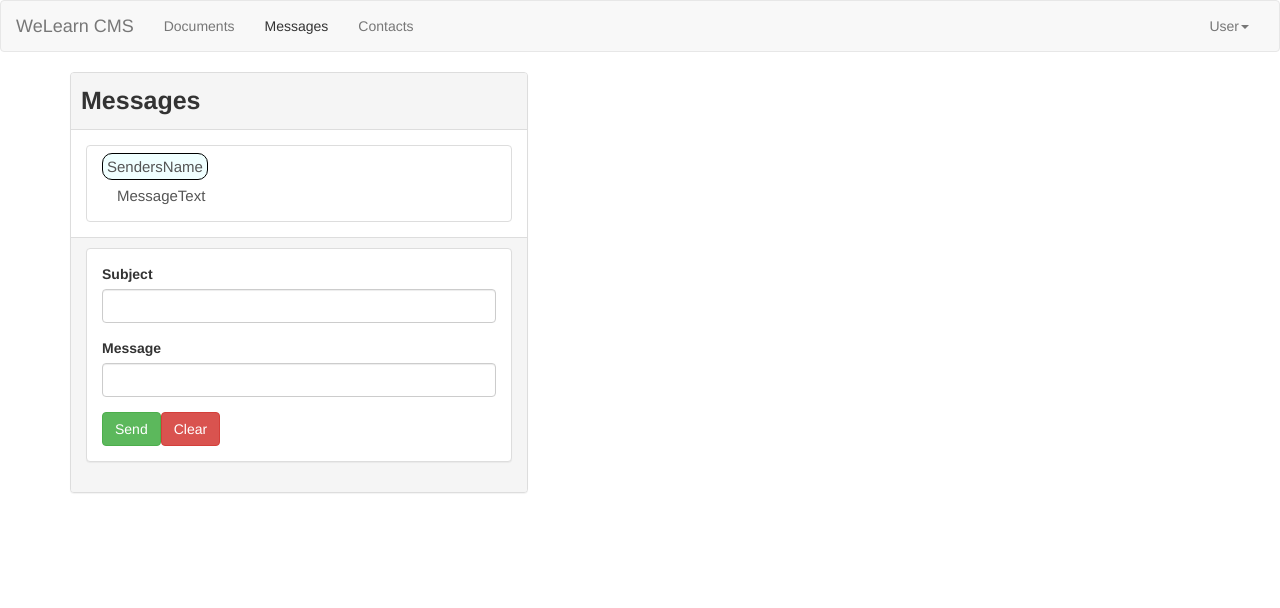
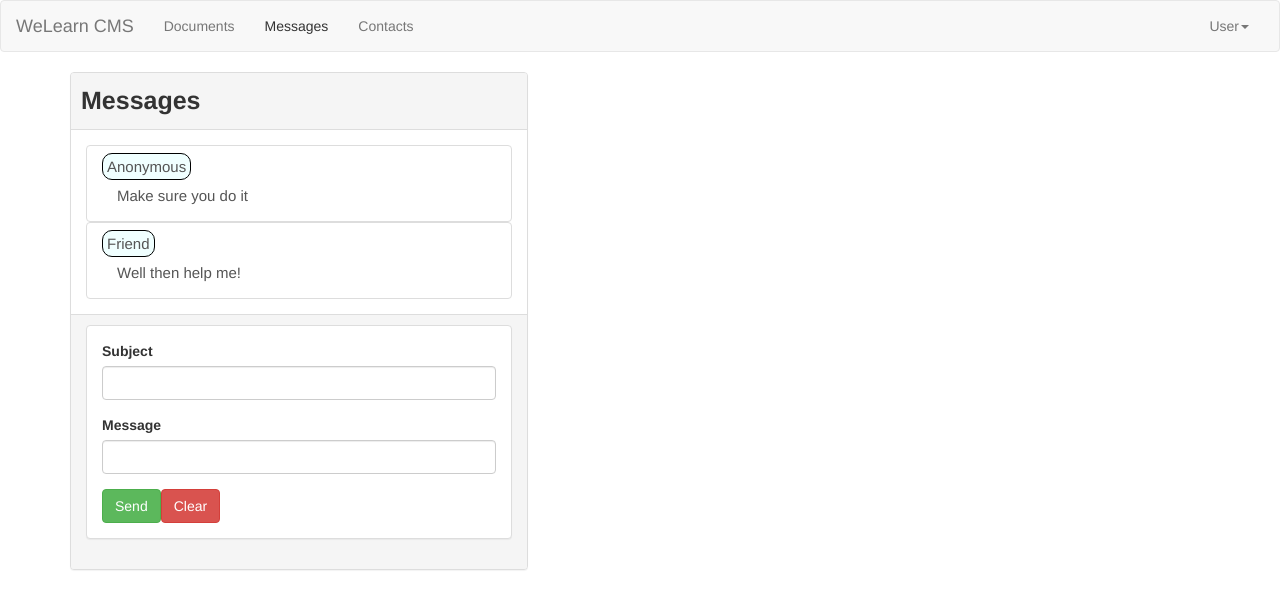
Before and after one commit to nlregulus077/CIT-301C-Projects, an Angular app in the folder cms/: page / in a window 1280 px wide. Both pictures are taken after a click on the link "Messages". Shown: the top 608 px of the page. Built offline with nearby package versions, Linux system fonts and the light colour scheme.

Commit message:
5/15/2017 4:46-Message Update

```diff
--- a/cms/src/app/documents/documents-list/documents-list.component.html
+++ b/cms/src/app/documents/documents-list/documents-list.component.html
@@ -1,5 +1,5 @@
 <div class="panel panel-default">
-  <div class="panel-heading">
+  <div class="panel-heading padding">
     <div class="row pad-left-right">
       <span class="pull-left title">Documents</span>
       <a class="btn btn-success pull-right">Add Document</a>
--- a/cms/src/app/messages/messages-edit/messages-edit.component.html
+++ b/cms/src/app/messages/messages-edit/messages-edit.component.html
@@ -11,7 +11,8 @@
             id="subject"
             class="form-control"
             size="120"
-            max="120">
+            max="120"
+            #subject>
         </div>
 
         <div class="col-sm-12 form-group">
@@ -21,14 +22,15 @@
             id="message"
             class="form-control"
             size="120"
-            max="255">
+            max="255"
+            #msgText>
         </div>
       </div>
 
       <div class="row">
         <div class="col-xs-12">
-          <button class="btn btn-success" type="submit">Send</button>
-          <button class="btn btn-danger" type="button">Clear</button>
+          <button class="btn btn-success" type="submit" (click)="onSendMessage()">Send</button>
+          <button class="btn btn-danger" type="button" (click)="onClear()">Clear</button>
         </div>
       </div>
 
--- a/cms/src/app/messages/messages-edit/messages-edit.component.ts
+++ b/cms/src/app/messages/messages-edit/messages-edit.component.ts
@@ -1,4 +1,5 @@
-import { Component, OnInit } from '@angular/core';
+import {Component, ElementRef, EventEmitter, OnInit, Output, ViewChild} from '@angular/core';
+import {Message} from "../messages.model";
 
 @Component({
   selector: 'cms-messages-edit',
@@ -7,9 +8,31 @@ import { Component, OnInit } from '@angular/core';
 })
 export class MessagesEditComponent implements OnInit {
 
+  @ViewChild('subject') subjectInputRef: ElementRef;
+  @ViewChild('msgText') msgTextInputRef: ElementRef;
+  @Output() addMessageEvent = new EventEmitter<Message>();
+
+  currentSender: string = 'Jeanina Lao';
+
   constructor() { }
 
   ngOnInit() {
   }
 
+  onSendMessage() {
+    const subjectName = this.subjectInputRef.nativeElement.value;
+    const messageText = this.msgTextInputRef.nativeElement.value;
+    const senderName = this.currentSender;
+    const newMessage = new Message(null, subjectName, messageText, senderName);
+    this.addMessageEvent.emit(newMessage);
+  }
+
+  onClear() {
+    const subjectName = null;
+    const messageText = null;
+    const senderName = this.currentSender;
+    const blankMessage = new Message(null, subjectName, messageText, senderName);
+    this.addMessageEvent.emit(blankMessage);
+  }
+
 }
--- a/cms/src/app/messages/messages-item/messages-item.component.html
+++ b/cms/src/app/messages/messages-item/messages-item.component.html
@@ -1,6 +1,6 @@
 <a class="list-group-item clearfix">
   <div class="">
-    <span class='messageHeader'>SendersName</span>
-    <div class='messageText'>MessageText</div>
+    <span class='messageHeader'>{{ message.sender }}</span>
+    <div class='messageText'>{{ message.msgText }}</div>
   </div>
 </a>
--- a/cms/src/app/messages/messages-item/messages-item.component.ts
+++ b/cms/src/app/messages/messages-item/messages-item.component.ts
@@ -1,4 +1,5 @@
-import { Component, OnInit } from '@angular/core';
+import {Component, Input, OnInit} from '@angular/core';
+import {Message} from "../messages.model";
 
 @Component({
   selector: 'cms-messages-item',
@@ -7,6 +8,8 @@ import { Component, OnInit } from '@angular/core';
 })
 export class MessagesItemComponent implements OnInit {
 
+  @Input() message: Message;
+
   constructor() { }
 
   ngOnInit() {
--- a/cms/src/app/messages/messages-list/messages-list.component.html
+++ b/cms/src/app/messages/messages-list/messages-list.component.html
@@ -9,12 +9,17 @@
       <div class="panel-body">
         <div class="row">
           <div class="col-xs-12">
-            <cms-messages-item></cms-messages-item>
+            <cms-messages-item
+              *ngFor="let messageElement of messages"
+              [message]="messageElement"
+              (addMessageEvent)="onAddMessage(messageElement)">
+            </cms-messages-item>
           </div>
         </div>
       </div>
       <div class="panel-footer">
-        <cms-messages-edit></cms-messages-edit>
+        <cms-messages-edit
+        (addMessageEvent)="onAddMessage($event)"></cms-messages-edit>
       </div>
     </div>
   </div>
--- a/cms/src/app/messages/messages-list/messages-list.component.ts
+++ b/cms/src/app/messages/messages-list/messages-list.component.ts
@@ -1,4 +1,5 @@
 import { Component, OnInit } from '@angular/core';
+import {Message} from "../messages.model";
 
 @Component({
   selector: 'cms-messages-list',
@@ -7,9 +8,19 @@ import { Component, OnInit } from '@angular/core';
 })
 export class MessagesListComponent implements OnInit {
 
+  messages: Message[] =
+    [
+      new Message (null, 'Homework', 'Make sure you do it', 'Anonymous'),
+      new Message (null, 'Help', 'Well then help me!', 'Friend')
+    ];
+
   constructor() { }
 
   ngOnInit() {
   }
 
+  onAddMessage(message:Message) {
+    this.messages.push(message);
+  }
+
 }
```
